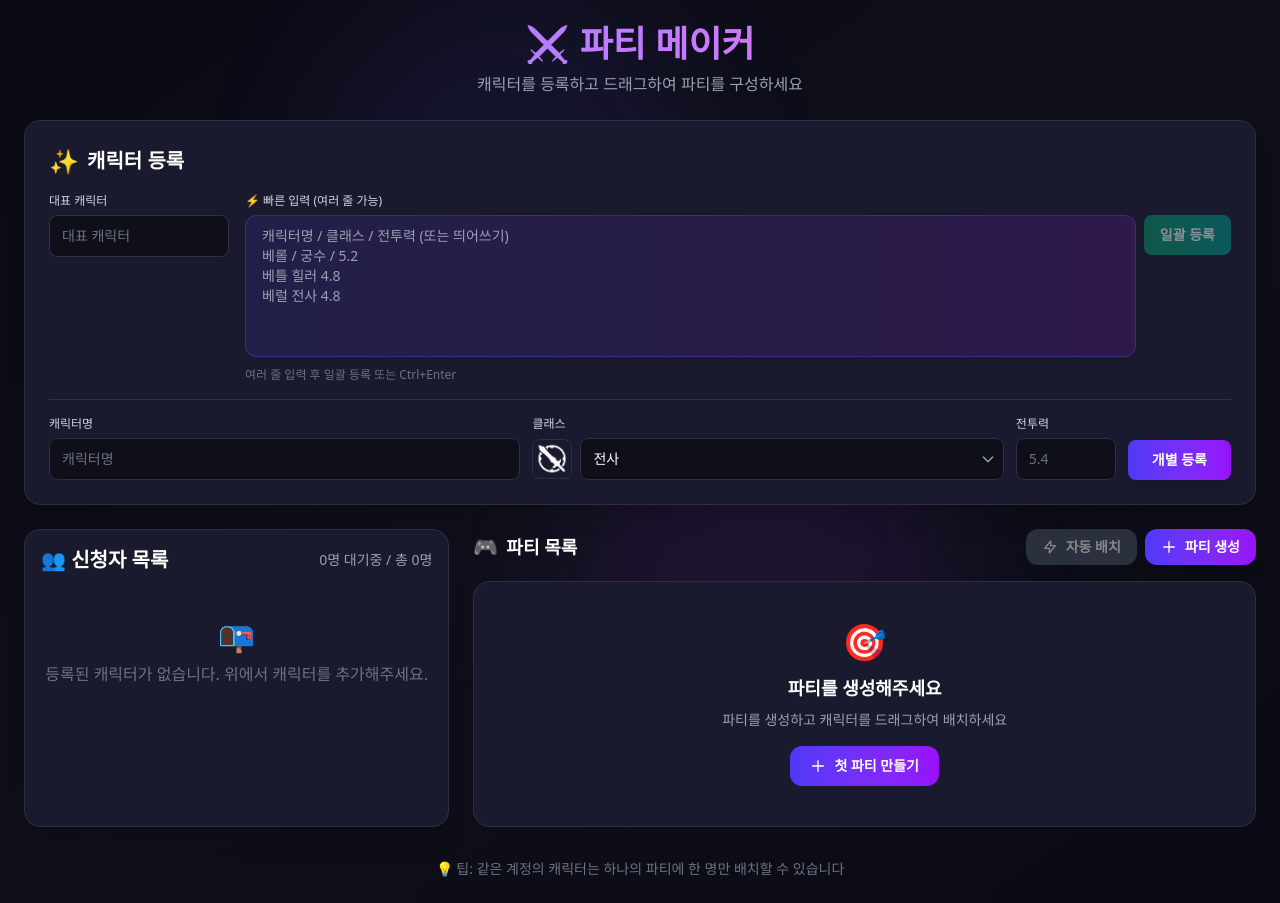
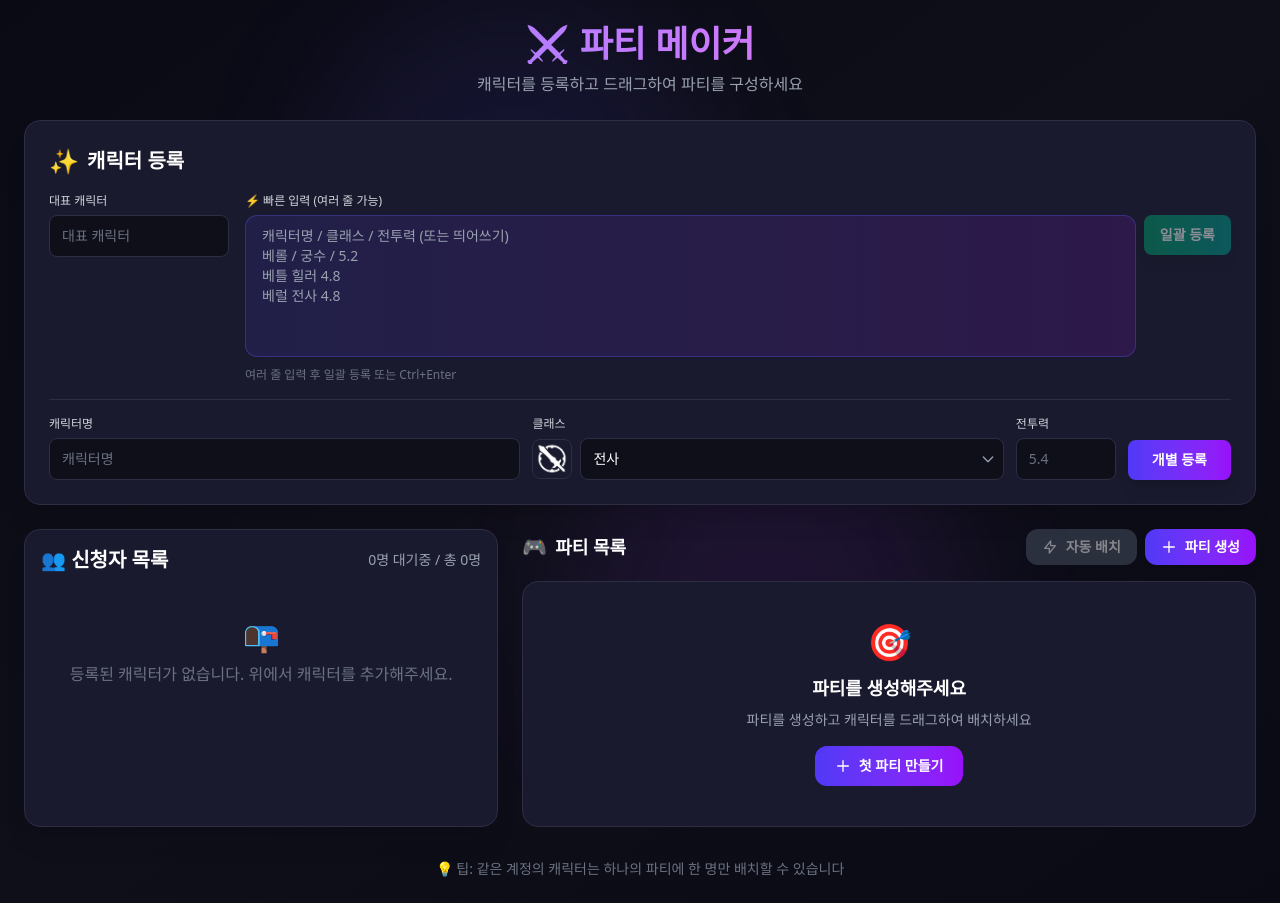
Before and after one commit to junsy0901/MobiPartyMaker, a React (Vite) app: page / in a window 1280 px wide. Built offline with nearby package versions, Linux system fonts and the light colour scheme.

Commit message:
fix: 신청자 목록에서 텍스트가 안정적으로 표시되도록 수정

```diff
--- a/src/components/ApplicantList/index.tsx
+++ b/src/components/ApplicantList/index.tsx
@@ -19,7 +19,7 @@ export function ApplicantList({
   onRemoveCharacter,
 }: ApplicantListProps) {
   return (
-    <div className="flex-[1] bg-[#1a1a2e] rounded-2xl p-4 border border-[#2d2d44] shadow-xl flex flex-col">
+    <div className="flex-[3] bg-[#1a1a2e] rounded-2xl p-4 border border-[#2d2d44] shadow-xl flex flex-col">
       <div className="flex items-center justify-between mb-3">
         <h2 className="text-lg font-bold text-white flex items-center gap-2">
           <span className="text-xl">👥 신청자 목록</span>
--- a/src/components/CharacterCard/CharacterInfo.tsx
+++ b/src/components/CharacterCard/CharacterInfo.tsx
@@ -14,7 +14,7 @@ export function CharacterInfo({ character }: CharacterInfoProps) {
         </span>
       </div>
       <div className="flex items-center gap-2 text-sm">
-        <span className="px-2 py-0.5 bg-indigo-500/20 text-indigo-300 rounded-md text-xs font-medium">
+        <span className="px-2 py-0.5 bg-indigo-500/20 text-indigo-300 rounded-md text-xs font-medium truncate">
           {character.className}
         </span>
       </div>
--- a/src/components/CharacterCard/ClassImage.tsx
+++ b/src/components/CharacterCard/ClassImage.tsx
@@ -9,7 +9,7 @@ interface ClassImageProps {
 export function ClassImage({ className, isInParty = false }: ClassImageProps) {
   return (
     <div className="relative">
-      <div className="w-14 h-14 rounded-xl overflow-hidden ring-2 ring-[#2d2d44] shadow-lg">
+      <div className="w-12 h-12 rounded-xl overflow-hidden ring-2 ring-[#2d2d44] shadow-lg">
         <img
           src={getClassImagePath(className)}
           alt={className}
--- a/src/components/PartyListSection/index.tsx
+++ b/src/components/PartyListSection/index.tsx
@@ -27,7 +27,7 @@ export function PartyListSection({
   const isAutoAssignDisabled = parties.length === 0 || availableCharactersCount === 0;
 
   return (
-    <div className="flex-[2] flex flex-col">
+    <div className="flex-[5] flex flex-col">
       <div className="flex items-center justify-between mb-4">
         <h2 className="text-lg font-bold text-white flex items-center gap-2">
           <span className="text-xl">🎮</span>
```
